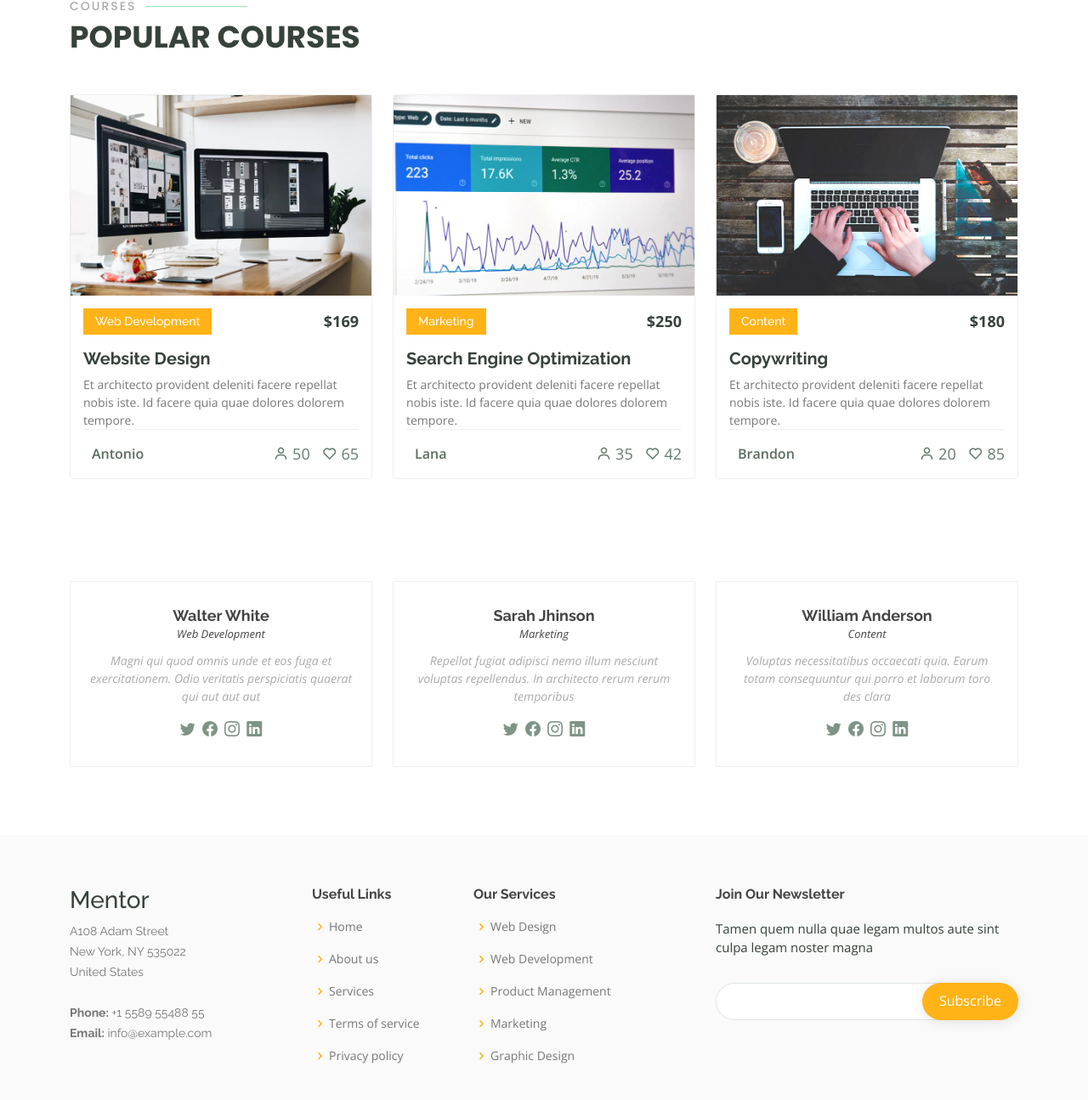
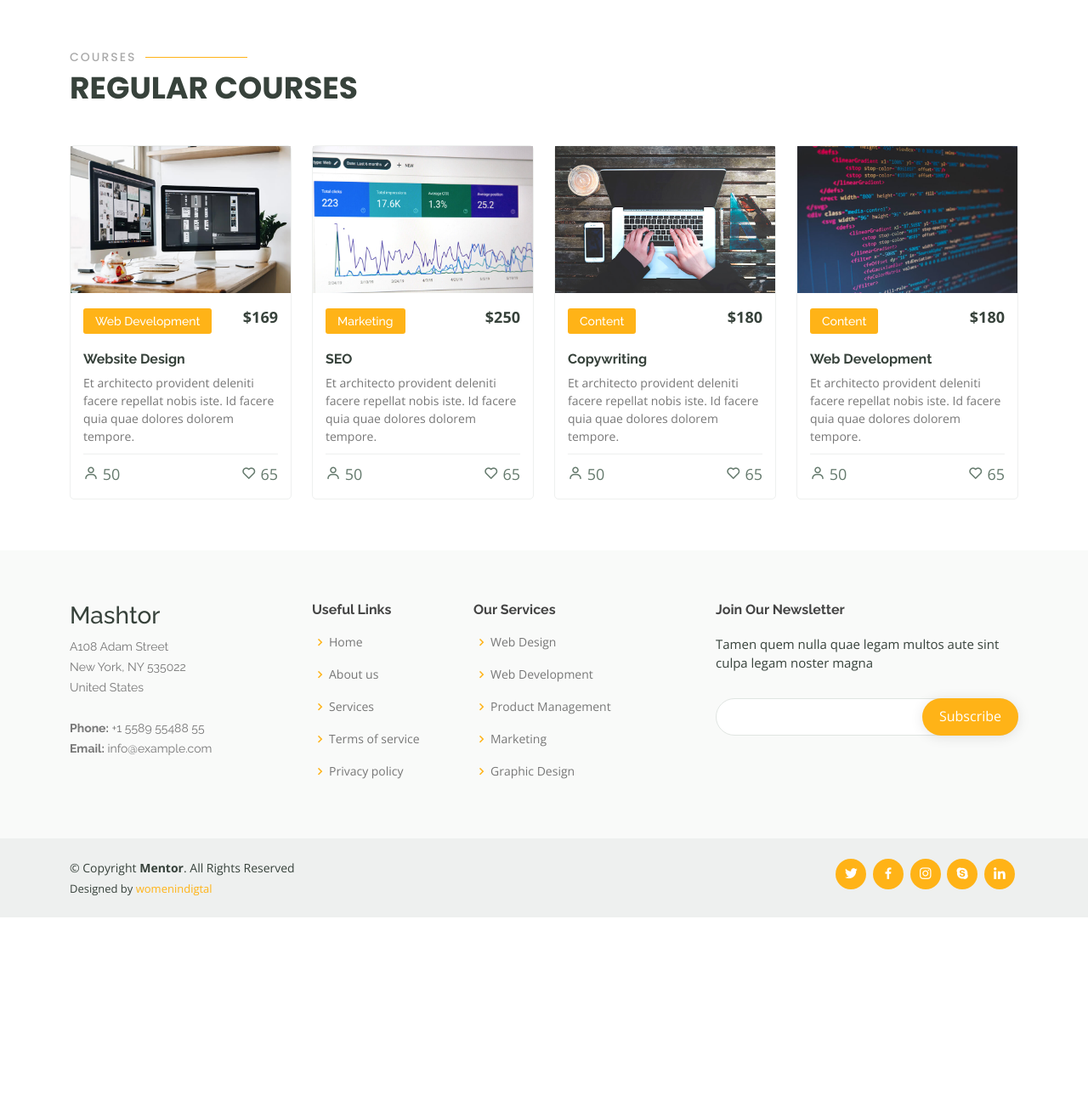
Before and after one commit to Azhar-WomenInDigital/Mashtor-Update, a plain HTML site: page index.html in a window 1280 px wide. Shown: the part 1390-2685 px from the top of the page at 85% size. After the commit the page ends 2470 px from the top, so only its background shows below. Drawn offline with nearby package versions, Linux system fonts and the light colour scheme.

Commit message:
top social added, course card added, some css correction solved

```diff
--- a/assets/css/style.css
+++ b/assets/css/style.css
@@ -177,7 +177,7 @@ h1, h2, h3, h4, h5, h6 {
 @media (max-width: 768px) {
   .get-started-btn {
     margin: 0 15px 0 0;
-    padding: 6px 18px;
+    padding: 6px 6px;
   }
 }
 
@@ -505,7 +505,7 @@ section {
   width: 120px;
   height: 1px;
   display: inline-block;
-  background: #9ae1af;
+  background: #FFB317;
   margin: 4px 10px;
 }
 
@@ -572,10 +572,6 @@ section {
 /*--------------------------------------------------------------
 # Features
 --------------------------------------------------------------*/
-.features {
-  padding-top: 0px;
-}
-
 .features .icon-box {
   display: flex;
   align-items: center;
@@ -625,7 +621,7 @@ section {
 
 .courses .course-content h3 {
   font-weight: 700;
-  font-size: 20px;
+  font-size: 16px;
 }
 
 .courses .course-content h3 a {
@@ -640,12 +636,14 @@ section {
 .courses .course-content p {
   font-size: 14px;
   color: #777777;
+  padding-bottom: 10px;
 }
 
 .courses .course-content h4 {
   font-size: 14px;
   background: #FFB317;
   padding: 7px 14px;
+  border-radius: 3px;
   color: #fff;
   margin: 0;
 }
@@ -658,7 +656,7 @@ section {
 }
 
 .courses .trainer {
-  padding-top: 15px;
+  padding-top: 10px;
   border-top: 1px solid #eef0ef;
 }
 
--- a/index.html
+++ b/index.html
@@ -25,6 +25,11 @@
   <link href="assets/css/custom.css" rel="stylesheet">
   <link href="assets/css/style.css" rel="stylesheet">
   <style>
+    .course-item:hover{
+      box-shadow: 0 4px 8px 0 rgb(0 0 0 / 20%), 0 6px 20px 0 rgb(0 0 0 / 19%);
+      transition: all;
+    }
+
   </style>
 </head>
 <body>
@@ -33,23 +38,18 @@
   <div class="top-header">
     <div class="container">
       <div class="d-flex justify-content-between  align-items-center">
-        <div>
-          <a href="mailto:help@womenindigtal.com" class="d-flex">
-            <span><i class="fas fa-envelope"></i></span>
-            <span>help@womenindigtal.com</span>
+        <div class="network d-flex">
+          <a href="mailto:womenindigtalbd@gmail.com" class="d-flex d-none d-sm-block">
+            <span class="pe-1"><i class="fas fa-envelope"></i></span>
+            <span>womenindigtalbd@gmail.com</span>
           </a>
-        </div>
-        <div>
-          <a href="#">
-            <span><i class="fab fa-twitter"></i></span>
-          </a>
-          <a href="#">
-            <span><i class="fab fa-facebook-f"></i></span>
-          </a>
-          <a href="#">
-            <span><i class="fab fa-instagram"></i></span>
-          </a>
-
+          <div class="top-social">
+            <a href="#" class="twitter"><i class="bx bxl-twitter"></i></a>
+            <a href="#" class="facebook"><i class="bx bxl-facebook"></i></a>
+            <a href="#" class="instagram"><i class="bx bxl-instagram"></i></a>
+            <a href="#" class="google-plus"><i class="bx bxl-skype"></i></a>
+            <a href="#" class="linkedin"><i class="bx bxl-linkedin"></i></a>
+          </div>
         </div>
         <div class="account">
           <button type="button" class="btn dropdown-toggle" data-bs-toggle="dropdown" aria-expanded="false">
@@ -230,10 +230,10 @@
       <div class="container">
         <div class="section-title">
           <h2>Courses</h2>
-          <p>Popular Courses</p>
+          <p>Regular Courses</p>
         </div>
         <div class="row">
-          <div class="col-lg-4 col-md-6 d-flex align-items-stretch">
+          <div class="col-lg-3 col-md-6 d-flex align-items-stretch">
             <div class="course-item">
               <img src="assets/img/course-1.jpg" class="img-fluid" alt="...">
               <div class="course-content">
@@ -243,21 +243,21 @@
                 </div>
                 <h3><a href="course-details.html">Website Design</a></h3>
                 <p>Et architecto provident deleniti facere repellat nobis iste. Id facere quia quae dolores dolorem tempore.</p>
-                <div class="trainer d-flex justify-content-between align-items-center">
-                  <div class="trainer-profile d-flex align-items-center">
-                    <img src="assets/img/trainers/trainer-1.jpg" class="img-fluid" alt="">
-                    <span>Antonio</span>
-                  </div>
-                  <div class="trainer-rank d-flex align-items-center">
-                    <i class="bx bx-user"></i>&nbsp;50
-                    &nbsp;&nbsp;
-                    <i class="bx bx-heart"></i>&nbsp;65
+                <div class="trainer">
+                  <div class="trainer-rank d-flex align-items-center justify-content-between">
+                    <div>
+                      <i class="bx bx-user"></i>&nbsp;50
+                      &nbsp;&nbsp;
+                    </div>
+                    <div>
+                      <i class="bx bx-heart"></i>&nbsp;65
+                    </div>
                   </div>
                 </div>
               </div>
             </div>
           </div> <!-- End Course Item-->
-          <div class="col-lg-4 col-md-6 d-flex align-items-stretch mt-4 mt-md-0">
+          <div class="col-lg-3 col-md-6 d-flex align-items-stretch mt-4 mt-md-0">
             <div class="course-item">
               <img src="assets/img/course-2.jpg" class="img-fluid" alt="...">
               <div class="course-content">
@@ -265,23 +265,23 @@
                   <h4>Marketing</h4>
                   <p class="price">$250</p>
                 </div>
-                <h3><a href="course-details.html">Search Engine Optimization</a></h3>
+                <h3><a href="course-details.html">SEO</a></h3>
                 <p>Et architecto provident deleniti facere repellat nobis iste. Id facere quia quae dolores dolorem tempore.</p>
-                <div class="trainer d-flex justify-content-between align-items-center">
-                  <div class="trainer-profile d-flex align-items-center">
-                    <img src="assets/img/trainers/trainer-2.jpg" class="img-fluid" alt="">
-                    <span>Lana</span>
-                  </div>
-                  <div class="trainer-rank d-flex align-items-center">
-                    <i class="bx bx-user"></i>&nbsp;35
-                    &nbsp;&nbsp;
-                    <i class="bx bx-heart"></i>&nbsp;42
+                <div class="trainer">
+                  <div class="trainer-rank d-flex align-items-center justify-content-between">
+                    <div>
+                      <i class="bx bx-user"></i>&nbsp;50
+                      &nbsp;&nbsp;
+                    </div>
+                    <div>
+                      <i class="bx bx-heart"></i>&nbsp;65
+                    </div>
                   </div>
                 </div>
               </div>
             </div>
           </div> <!-- End Course Item-->
-          <div class="col-lg-4 col-md-6 d-flex align-items-stretch mt-4 mt-lg-0">
+          <div class="col-lg-3 col-md-6 d-flex align-items-stretch mt-4 mt-lg-0">
             <div class="course-item">
               <img src="assets/img/course-3.jpg" class="img-fluid" alt="...">
               <div class="course-content">
@@ -291,85 +291,48 @@
                 </div>
                 <h3><a href="course-details.html">Copywriting</a></h3>
                 <p>Et architecto provident deleniti facere repellat nobis iste. Id facere quia quae dolores dolorem tempore.</p>
-                <div class="trainer d-flex justify-content-between align-items-center">
-                  <div class="trainer-profile d-flex align-items-center">
-                    <img src="assets/img/trainers/trainer-3.jpg" class="img-fluid" alt="">
-                    <span>Brandon</span>
-                  </div>
-                  <div class="trainer-rank d-flex align-items-center">
-                    <i class="bx bx-user"></i>&nbsp;20
-                    &nbsp;&nbsp;
-                    <i class="bx bx-heart"></i>&nbsp;85
+                <div class="trainer">
+                  <div class="trainer-rank d-flex align-items-center justify-content-between">
+                    <div>
+                      <i class="bx bx-user"></i>&nbsp;50
+                      &nbsp;&nbsp;
+                    </div>
+                    <div>
+                      <i class="bx bx-heart"></i>&nbsp;65
+                    </div>
                   </div>
                 </div>
               </div>
             </div>
-          </div> <!-- End Course Item-->
-        </div>
-      </div>
-    </section><!-- End Popular Courses Section -->
-
-    <!-- ======= Trainers Section ======= -->
-    <section id="trainers" class="trainers">
-      <div class="container">
-        <div class="row">
-          <div class="col-lg-4 col-md-6 d-flex align-items-stretch">
-            <div class="member">
-              <img src="assets/img/trainers/trainer-1.jpg" class="img-fluid" alt="">
-              <div class="member-content">
-                <h4>Walter White</h4>
-                <span>Web Development</span>
-                <p>
-                  Magni qui quod omnis unde et eos fuga et exercitationem. Odio veritatis perspiciatis quaerat qui aut aut aut
-                </p>
-                <div class="social">
-                  <a href=""><i class="bi bi-twitter"></i></a>
-                  <a href=""><i class="bi bi-facebook"></i></a>
-                  <a href=""><i class="bi bi-instagram"></i></a>
-                  <a href=""><i class="bi bi-linkedin"></i></a>
+          </div>
+          <div class="col-lg-3 col-md-6 d-flex align-items-stretch mt-4 mt-lg-0">
+            <div class="course-item">
+              <img src="assets/img/web-dev.jpg" class="img-fluid" alt="...">
+              <div class="course-content">
+                <div class="d-flex justify-content-between align-items-center mb-3">
+                  <h4>Content</h4>
+                  <p class="price">$180</p>
+                </div>
+                <h3><a href="course-details.html">Web Development</a></h3>
+                <p>Et architecto provident deleniti facere repellat nobis iste. Id facere quia quae dolores dolorem tempore.</p>
+                <div class="trainer">
+                  <div class="trainer-rank d-flex align-items-center justify-content-between">
+                    <div>
+                      <i class="bx bx-user"></i>&nbsp;50
+                      &nbsp;&nbsp;
+                    </div>
+                    <div>
+                      <i class="bx bx-heart"></i>&nbsp;65
+                    </div>
+                  </div>
                 </div>
               </div>
             </div>
           </div>
-          <div class="col-lg-4 col-md-6 d-flex align-items-stretch">
-            <div class="member">
-              <img src="assets/img/trainers/trainer-2.jpg" class="img-fluid" alt="">
-              <div class="member-content">
-                <h4>Sarah Jhinson</h4>
-                <span>Marketing</span>
-                <p>
-                  Repellat fugiat adipisci nemo illum nesciunt voluptas repellendus. In architecto rerum rerum temporibus
-                </p>
-                <div class="social">
-                  <a href=""><i class="bi bi-twitter"></i></a>
-                  <a href=""><i class="bi bi-facebook"></i></a>
-                  <a href=""><i class="bi bi-instagram"></i></a>
-                  <a href=""><i class="bi bi-linkedin"></i></a>
-                </div>
-              </div>
-            </div>
-          </div>
-          <div class="col-lg-4 col-md-6 d-flex align-items-stretch">
-            <div class="member">
-              <img src="assets/img/trainers/trainer-3.jpg" class="img-fluid" alt="">
-              <div class="member-content">
-                <h4>William Anderson</h4>
-                <span>Content</span>
-                <p>
-                  Voluptas necessitatibus occaecati quia. Earum totam consequuntur qui porro et laborum toro des clara
-                </p>
-                <div class="social">
-                  <a href=""><i class="bi bi-twitter"></i></a>
-                  <a href=""><i class="bi bi-facebook"></i></a>
-                  <a href=""><i class="bi bi-instagram"></i></a>
-                  <a href=""><i class="bi bi-linkedin"></i></a>
-                </div>
-              </div>
-            </div>
-          </div>
+          <!-- End Course Item-->
         </div>
       </div>
-    </section><!-- End Trainers Section -->
+    </section><!-- End Popular Courses Section -->
 
   </main><!-- End #main -->
 
@@ -379,7 +342,7 @@
       <div class="container">
         <div class="row">
           <div class="col-lg-3 col-md-6 footer-contact">
-            <h3>Mentor</h3>
+            <h3>Mashtor</h3>
             <p>
               A108 Adam Street <br>
               New York, NY 535022<br>
```
Also changed, not shown: assets/css/custom.css (+21 -0 lines), assets/img/web-dev.jpg (added).
